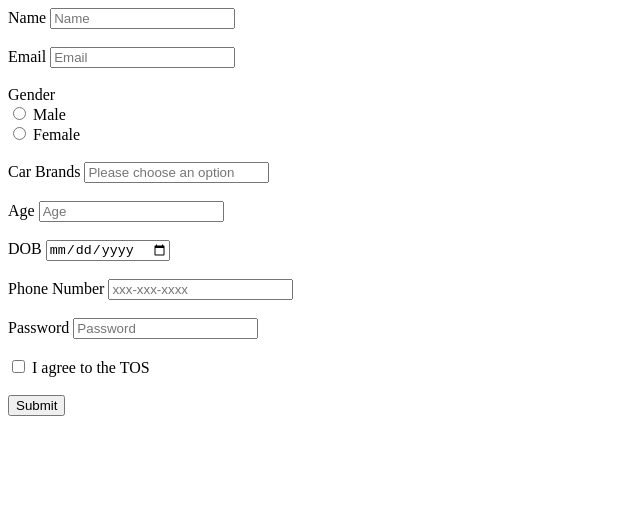
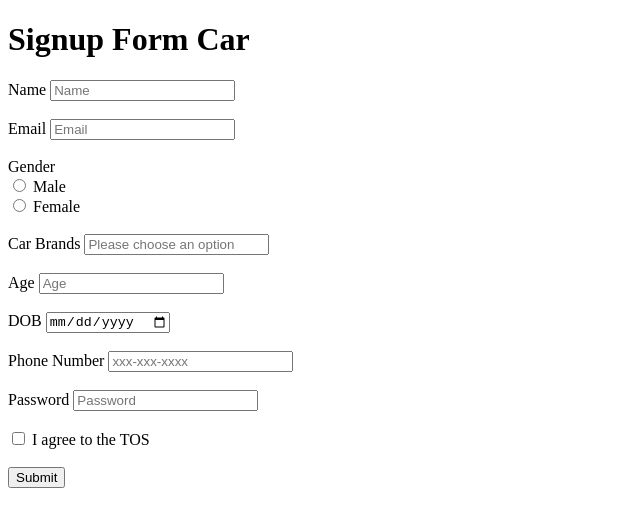
Before and after one commit to acciojob/signup-form-car-profileShravan, a website: page main.html in a window 1280 px wide. Shown: the whole page, without its empty margins (0-640 px from the left). Drawn offline with Linux system fonts and the light colour scheme.

Commit message:
created a submission

```diff
--- a/main.html
+++ b/main.html
@@ -8,6 +8,7 @@
 
 <body>
 	<!-- the entire body must be written by student -->
+	<h1>Signup Form Car</h1>
 <form action="/sobmit" method="post">
 <label for="name">Name</label>
 	<input type="text" id="name" name="name" placeholder="Name" required><br><br>
```
